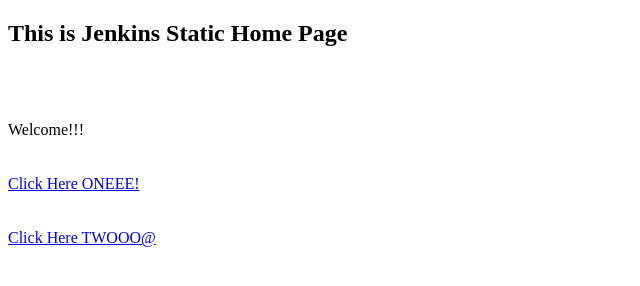
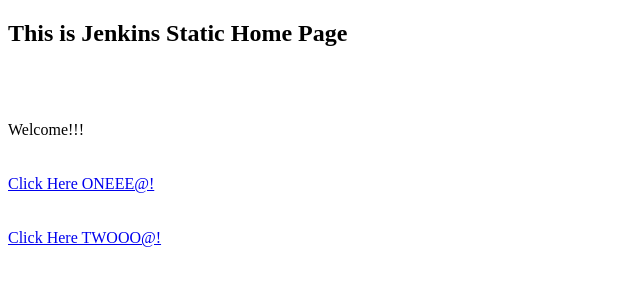
Before and after one commit to ArjunMalikP/jenkinsstatic, a plain HTML site: page index.html in a window 1280 px wide. Shown: the full height of the page, 0-640 px from the left. Drawn offline with Linux system fonts and the light colour scheme.

Commit message:
Update index.html

```diff
--- a/index.html
+++ b/index.html
@@ -13,8 +13,8 @@
   </br></br></br>
   Welcome!!!
   </br></br></br>
-	  <a href="./one/one.html"> Click Here ONEEE! </a>
+	  <a href="./one/one.html"> Click Here ONEEE@! </a>
   </br></br></br>
-  	  <a href="./two/two.html"> Click Here TWOOO@ </a>
+  	  <a href="./two/two.html"> Click Here TWOOO@! </a>
  </body>
 </html>
```
